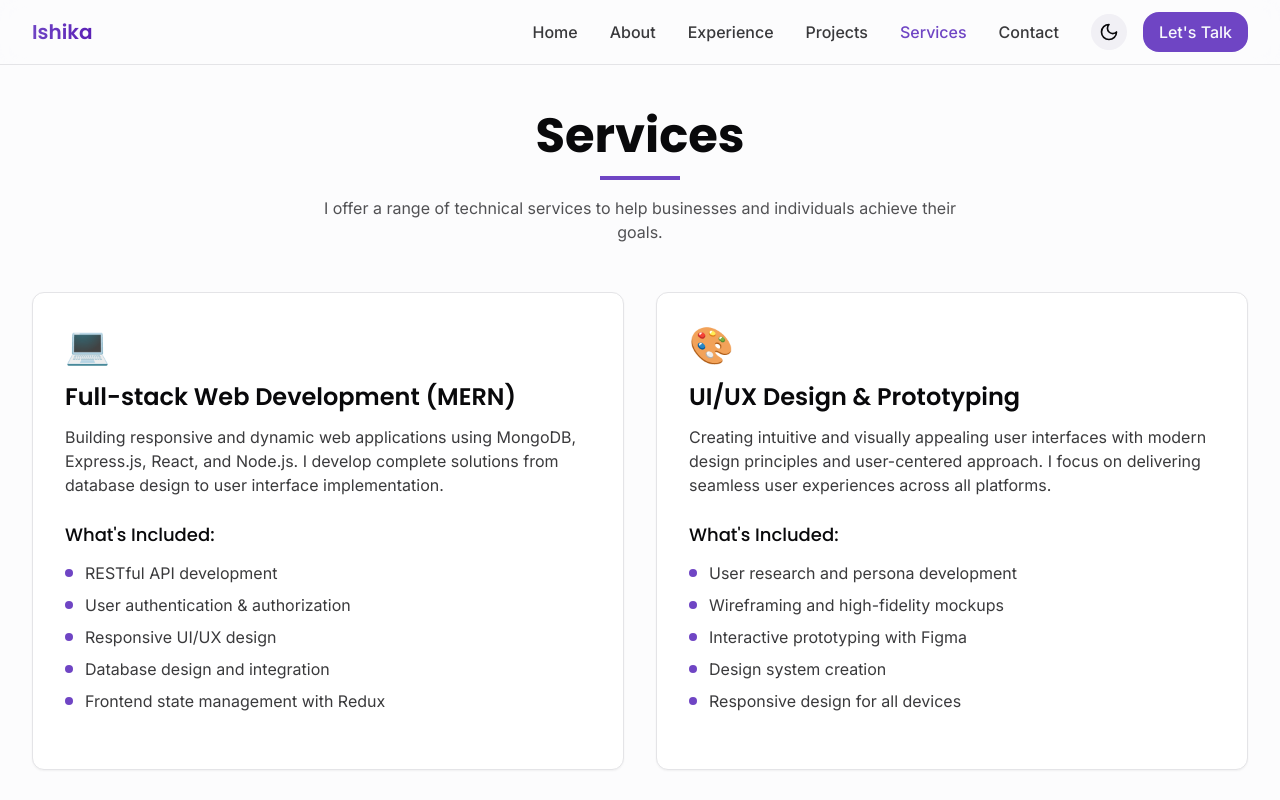
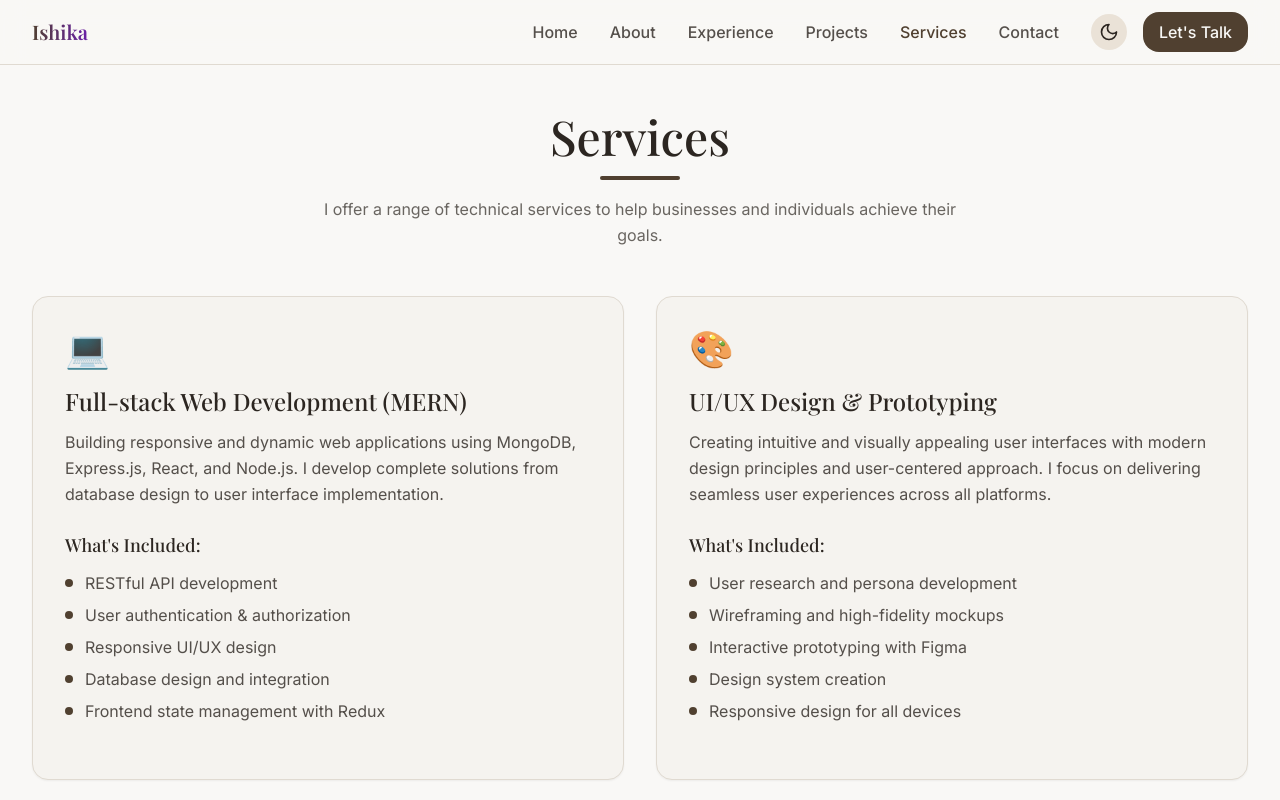
Before and after one commit to 11ishika03/ishikaworks, a React (Vite) app: page /services in a window 1280 px wide. Shown: the top 800 px of the page. Built offline with nearby package versions, Linux system fonts and the light colour scheme.

Commit message:
Refactor: Update UI colors and styles
Updated the website's color scheme and styling while preserving the existing content and structure.

```diff
--- a/src/components/ServicesSection.tsx
+++ b/src/components/ServicesSection.tsx
@@ -43,29 +43,24 @@ export function ServicesSection() {
   ];
 
   return (
-    <section className="section-padding bg-gradient-to-b from-background to-secondary/30 relative overflow-hidden">
-      <div className="absolute inset-0 z-0 opacity-30">
-        <div className="absolute top-0 right-0 w-96 h-96 bg-gradient-to-br from-purple-500/30 to-primary/20 rounded-full blur-3xl"></div>
-        <div className="absolute bottom-0 left-0 w-96 h-96 bg-gradient-to-br from-primary/20 to-purple-500/30 rounded-full blur-3xl"></div>
-      </div>
-
+    <section className="section-padding bg-cream-50 dark:bg-secondary/30 relative overflow-hidden">
       <div className="container-custom relative z-10">
         <div className="text-center mb-16">
-          <h2 className="text-3xl md:text-4xl font-bold mb-4 bg-clip-text text-transparent bg-gradient-to-r from-primary to-purple-400">Services</h2>
-          <div className="w-20 h-1 bg-gradient-to-r from-primary to-purple-400 mx-auto"></div>
+          <h2 className="text-4xl md:text-5xl font-heading font-medium mb-4 text-foreground">Services</h2>
+          <div className="w-20 h-1 bg-primary mx-auto rounded-full"></div>
         </div>
 
         <div className="grid grid-cols-1 md:grid-cols-2 lg:grid-cols-3 gap-8">
           {services.map((service, index) => (
             <div
               key={index}
-              className="bg-card/60 backdrop-blur-lg rounded-xl p-8 shadow-xl border border-primary/10 hover:border-primary/30 hover:shadow-primary/5 transition-all duration-300 hover:-translate-y-2 group"
+              className="bg-card rounded-2xl p-8 shadow-sm border border-border hover:shadow-md transition-all duration-300 hover:-translate-y-1 group"
             >
-              <div className="bg-gradient-to-br from-primary/10 to-purple-400/10 p-4 rounded-lg inline-block mb-6 transform transition-all group-hover:scale-110 group-hover:rotate-3 text-primary">
+              <div className="bg-secondary/50 p-4 rounded-xl inline-block mb-6 transform transition-all group-hover:scale-110 text-primary">
                 {service.icon}
               </div>
-              <h3 className="text-xl font-semibold mb-4 text-foreground group-hover:text-primary transition-colors">{service.title}</h3>
-              <p className="text-foreground/70">{service.description}</p>
+              <h3 className="text-xl font-heading font-medium mb-4 text-foreground group-hover:text-primary transition-colors">{service.title}</h3>
+              <p className="text-foreground/70 leading-relaxed">{service.description}</p>
             </div>
           ))}
         </div>
--- a/src/index.css
+++ b/src/index.css
@@ -1,5 +1,5 @@
 
-@import url('https://fonts.googleapis.com/css2?family=Inter:wght@300;400;500;600;700&family=Poppins:wght@400;500;600;700&display=swap');
+@import url('https://fonts.googleapis.com/css2?family=Inter:wght@300;400;500;600;700&family=Playfair+Display:wght@400;500;600;700&display=swap');
 
 @tailwind base;
 @tailwind components;
@@ -7,83 +7,83 @@
 
 @layer base {
   :root {
-    --background: 250 33% 99%;
-    --foreground: 240 10% 3.9%;
+    --background: 40 20% 97%;
+    --foreground: 30 15% 15%;
 
-    --card: 0 0% 100%;
-    --card-foreground: 240 10% 3.9%;
+    --card: 40 25% 95%;
+    --card-foreground: 30 15% 15%;
 
-    --popover: 0 0% 100%;
-    --popover-foreground: 240 10% 3.9%;
+    --popover: 40 25% 95%;
+    --popover-foreground: 30 15% 15%;
 
-    --primary: 260 52% 52%;
-    --primary-foreground: 210 40% 98%;
+    --primary: 30 25% 25%;
+    --primary-foreground: 40 20% 97%;
 
-    --secondary: 250 20% 95%;
-    --secondary-foreground: 240 5.9% 10%;
+    --secondary: 35 30% 88%;
+    --secondary-foreground: 30 15% 15%;
 
-    --muted: 240 4.8% 95.9%;
-    --muted-foreground: 240 3.8% 46.1%;
+    --muted: 35 20% 90%;
+    --muted-foreground: 30 10% 45%;
 
-    --accent: 260 30% 96%;
-    --accent-foreground: 240 5.9% 10%;
+    --accent: 35 25% 85%;
+    --accent-foreground: 30 15% 15%;
 
     --destructive: 0 84.2% 60.2%;
     --destructive-foreground: 210 40% 98%;
 
-    --border: 240 5.9% 90%;
-    --input: 240 5.9% 90%;
-    --ring: 260 52% 52%;
+    --border: 35 20% 85%;
+    --input: 35 20% 85%;
+    --ring: 30 25% 25%;
 
     --radius: 1rem;
 
-    --sidebar-background: 0 0% 98%;
-    --sidebar-foreground: 240 5.3% 26.1%;
-    --sidebar-primary: 240 5.9% 10%;
-    --sidebar-primary-foreground: 0 0% 98%;
-    --sidebar-accent: 240 4.8% 95.9%;
-    --sidebar-accent-foreground: 240 5.9% 10%;
-    --sidebar-border: 220 13% 91%;
-    --sidebar-ring: 217.2 91.2% 59.8%;
+    --sidebar-background: 40 25% 95%;
+    --sidebar-foreground: 30 15% 15%;
+    --sidebar-primary: 30 25% 25%;
+    --sidebar-primary-foreground: 40 20% 97%;
+    --sidebar-accent: 35 25% 85%;
+    --sidebar-accent-foreground: 30 15% 15%;
+    --sidebar-border: 35 20% 85%;
+    --sidebar-ring: 30 25% 25%;
   }
 
   .dark {
-    --background: 240 10% 4%;
-    --foreground: 210 40% 98%;
+    --background: 30 15% 8%;
+    --foreground: 40 20% 95%;
 
-    --card: 240 10% 6%;
-    --card-foreground: 210 40% 98%;
+    --card: 30 15% 10%;
+    --card-foreground: 40 20% 95%;
 
-    --popover: 240 10% 6%;
-    --popover-foreground: 210 40% 98%;
+    --popover: 30 15% 10%;
+    --popover-foreground: 40 20% 95%;
 
-    --primary: 260 52% 62%;
-    --primary-foreground: 240 5.9% 10%;
+    --primary: 40 30% 85%;
+    --primary-foreground: 30 15% 8%;
 
-    --secondary: 260 10% 15%;
-    --secondary-foreground: 210 40% 98%;
+    --secondary: 30 10% 15%;
+    --secondary-foreground: 40 20% 95%;
 
-    --muted: 260 10% 15%;
-    --muted-foreground: 240 5% 64.9%;
+    --muted: 30 10% 15%;
+    --muted-foreground: 40 10% 65%;
 
-    --accent: 260 15% 18%;
-    --accent-foreground: 210 40% 98%;
+    --accent: 30 15% 18%;
+    --accent-foreground: 40 20% 95%;
 
     --destructive: 0 62.8% 30.6%;
     --destructive-foreground: 210 40% 98%;
 
-    --border: 260 10% 20%;
-    --input: 260 10% 20%;
-    --ring: 260 52% 52%;
+    --border: 30 10% 20%;
+    --input: 30 10% 20%;
+    --ring: 40 30% 85%;
 
-    --sidebar-background: 240 10% 6%;
-    --sidebar-foreground: 240 4.8% 95.9%;
-    --sidebar-primary: 260 52% 62%;
-    --sidebar-primary-foreground: 0 0% 100%;
-    --sidebar-accent: 260 10% 15%;
-    --sidebar-accent-foreground: 240 4.8% 95.9%;
-    --sidebar-border: 260 10% 20%;
-    --sidebar-ring: 260 52% 52%;
+    --sidebar-background: 30 15% 10%;
+    --sidebar-foreground: 40 20% 95%;
+    --sidebar-primary: 40 30% 85%;
+    --sidebar-primary-foreground: 30 15% 8%;
+    --sidebar-accent: 30 15% 18%;
+    --sidebar-accent-foreground: 40 20% 95%;
+    --sidebar-border: 30 10% 20%;
+    --sidebar-ring: 40 30% 85%;
   }
 }
 
@@ -97,7 +97,7 @@
   }
 
   h1, h2, h3, h4, h5, h6 {
-    @apply font-heading font-semibold;
+    @apply font-heading font-medium;
   }
 
   .section-padding {
@@ -109,7 +109,7 @@
   }
 
   .btn-primary {
-    @apply bg-primary text-primary-foreground hover:bg-primary/90 px-6 py-3 rounded-lg font-medium transition-all;
+    @apply bg-primary text-primary-foreground hover:bg-primary/90 px-6 py-3 rounded-lg font-medium transition-all border border-primary/20;
   }
 
   .btn-outline {
@@ -117,7 +117,7 @@
   }
 
   .skill-item {
-    @apply bg-secondary px-4 py-2 rounded-full text-sm font-medium;
+    @apply bg-secondary px-4 py-2 rounded-full text-sm font-medium border border-border;
   }
 }
 
--- a/src/pages/Services.tsx
+++ b/src/pages/Services.tsx
@@ -86,9 +86,9 @@ const Services = () => {
       <div className="pt-28 pb-16">
         <div className="container-custom">
           <div className="text-center mb-12">
-            <h1 className="text-4xl md:text-5xl font-bold mb-4">Services</h1>
-            <div className="w-20 h-1 bg-primary mx-auto mb-4"></div>
-            <p className="max-w-2xl mx-auto text-foreground/70">
+            <h1 className="text-4xl md:text-5xl font-heading font-medium mb-4">Services</h1>
+            <div className="w-20 h-1 bg-primary mx-auto mb-4 rounded-full"></div>
+            <p className="max-w-2xl mx-auto text-foreground/70 leading-relaxed">
               I offer a range of technical services to help businesses and individuals achieve their goals.
             </p>
           </div>
@@ -97,12 +97,12 @@ const Services = () => {
             {services.map((service, index) => (
               <div
                 key={index}
-                className="bg-card rounded-xl overflow-hidden shadow-sm border border-border transition-all hover:-translate-y-1 hover:shadow-md"
+                className="bg-card rounded-2xl overflow-hidden shadow-sm border border-border transition-all hover:-translate-y-1 hover:shadow-md"
               >
                 <div className="p-6 md:p-8">
                   <div className="text-4xl mb-4">{service.icon}</div>
-                  <h3 className="text-2xl font-semibold mb-3">{service.title}</h3>
-                  <p className="text-foreground/80 mb-6">{service.description}</p>
+                  <h3 className="text-2xl font-heading font-medium mb-3">{service.title}</h3>
+                  <p className="text-foreground/80 mb-6 leading-relaxed">{service.description}</p>
 
                   <h4 className="text-lg font-medium mb-3">What's Included:</h4>
                   <ul className="space-y-2 mb-6">
@@ -119,8 +119,8 @@ const Services = () => {
           </div>
 
           <div className="mt-16 text-center">
-            <h2 className="text-2xl font-bold mb-6">Ready to Work Together?</h2>
-            <p className="max-w-2xl mx-auto text-foreground/80 mb-8">
+            <h2 className="text-3xl font-heading font-medium mb-6">Ready to Work Together?</h2>
+            <p className="max-w-2xl mx-auto text-foreground/80 mb-8 leading-relaxed">
               If you're interested in any of my services or would like to discuss a custom project, feel free to get in touch.
             </p>
             <Link to="/contact" className="btn-primary inline-block">
--- a/tailwind.config.ts
+++ b/tailwind.config.ts
@@ -21,7 +21,7 @@ export default {
 		extend: {
 			fontFamily: {
 				sans: ['Inter', 'sans-serif'],
-				heading: ['Poppins', 'sans-serif'],
+				heading: ['Playfair Display', 'serif'],
 			},
 			colors: {
 				border: 'hsl(var(--border))',
@@ -67,18 +67,18 @@ export default {
 					border: 'hsl(var(--sidebar-border))',
 					ring: 'hsl(var(--sidebar-ring))'
 				},
-				purple: {
-					50: '#f5f3ff',
-					100: '#ede9fe',
-					200: '#ddd6fe',
-					300: '#c4b5fd',
-					400: '#a78bfa',
-					500: '#8b5cf6',
-					600: '#7c3aed',
-					700: '#6d28d9',
-					800: '#5b21b6',
-					900: '#4c1d95',
-					950: '#2e1065',
+				cream: {
+					50: '#fefcf8',
+					100: '#fdf8f1',
+					200: '#f9ede1',
+					300: '#f4dfc8',
+					400: '#edcba5',
+					500: '#e4b37e',
+					600: '#d89958',
+					700: '#c17d3c',
+					800: '#9e6430',
+					900: '#7f4f29',
+					950: '#452a15',
 				},
 			},
 			borderRadius: {
@@ -115,11 +115,6 @@ export default {
 				'slide-up': 'slideUp 0.5s ease-out forwards',
 				'slide-right': 'slideRight 0.5s ease-out forwards',
 			},
-			backgroundImage: {
-				'gradient-radial': 'radial-gradient(var(--tw-gradient-stops))',
-				'hero-pattern': 'linear-gradient(to right bottom, rgba(36, 36, 59, 0.95), rgba(20, 20, 35, 0.95))',
-				'hero-light': 'linear-gradient(to right bottom, rgba(236, 233, 250, 0.95), rgba(255, 255, 255, 0.95))',
-			}
 		}
 	},
 	plugins: [require("tailwindcss-animate")],
```
Also changed, not shown: src/components/ExperienceSection.tsx (+17 -22 lines), src/components/HeroSection.tsx (+9 -18 lines), src/components/ProjectsSection.tsx (+10 -15 lines).
